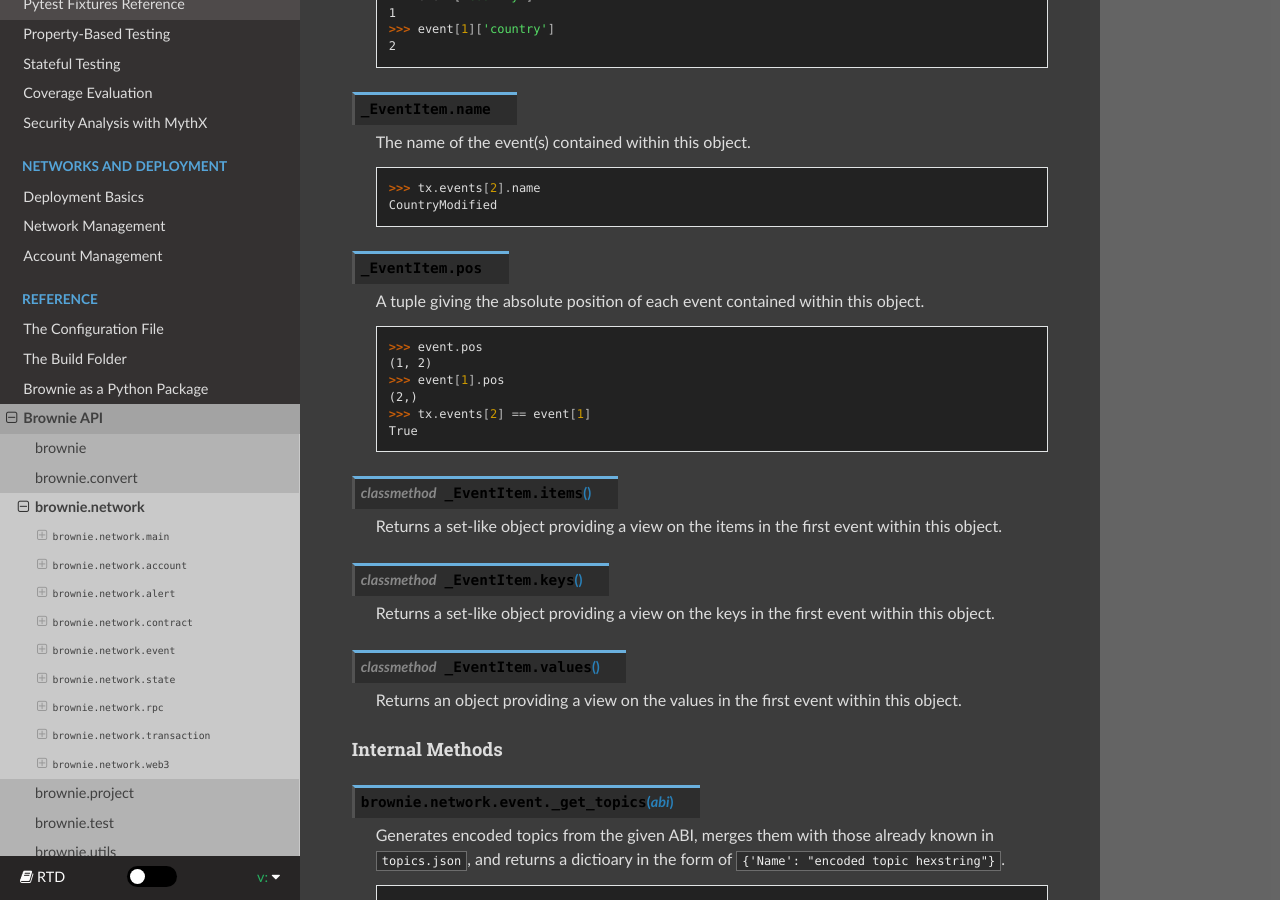
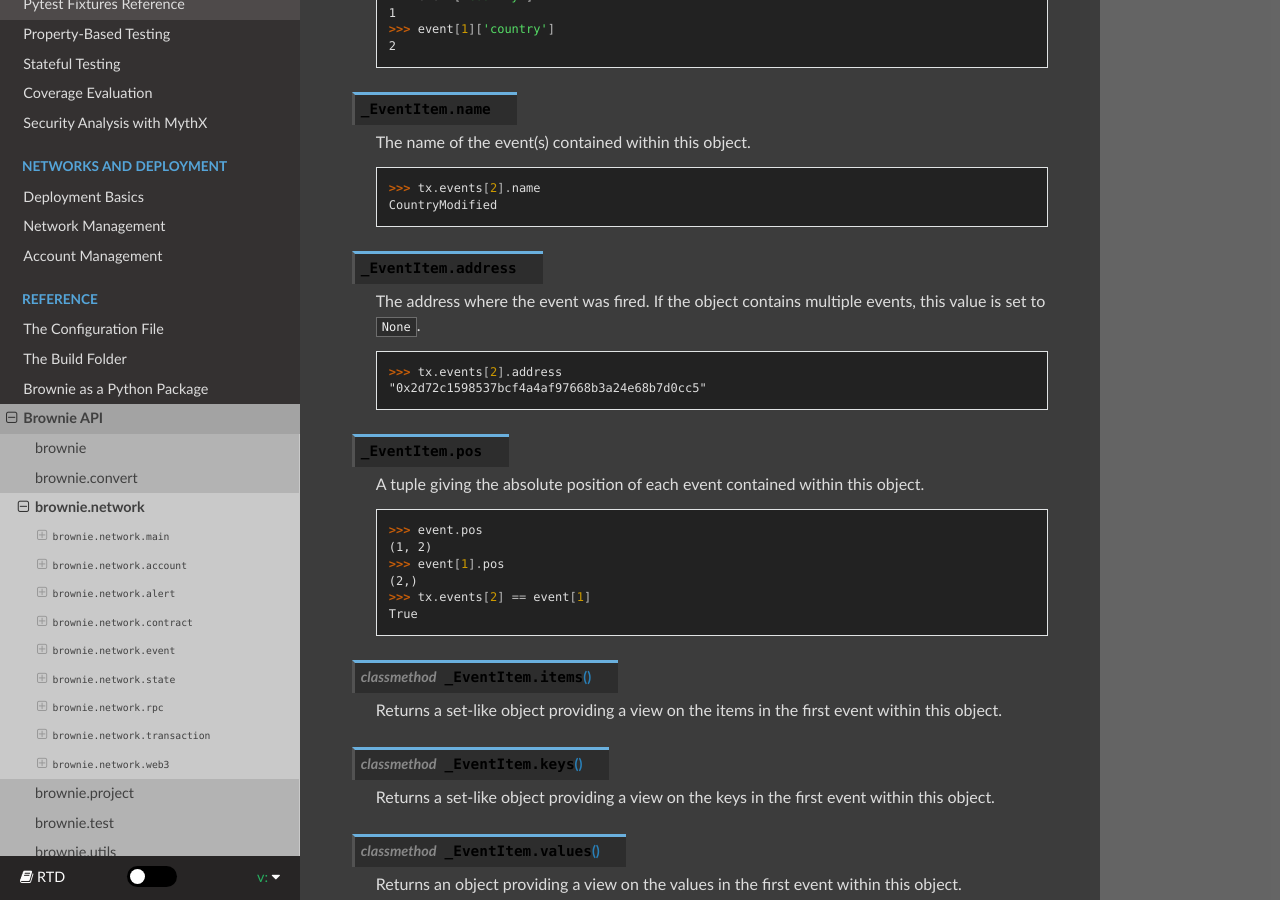
Before and after one commit to eth-brownie/brownie, a Sphinx documentation site: the page built from docs/api-network.rst, in a window 1280 px wide and 900 px high, scrolled down 26751 px. Built offline with Sphinx 7.4.7 and the Read the Docs theme 2.0.0, drawn with Linux system fonts in a browser that asks for light colours.

Commit message:
doc: update documentation with EventItem.address

```diff
--- a/docs/api-network.rst
+++ b/docs/api-network.rst
@@ -1338,6 +1338,14 @@
         >>> tx.events[2].name
         CountryModified
 
+.. py:attribute:: _EventItem.address
+
+    The address where the event was fired. If the object contains multiple events, this value is set to ``None``.
+
+    .. code-block:: python
+
+        >>> tx.events[2].address
+        "0x2d72c1598537bcf4a4af97668b3a24e68b7d0cc5"
 
 .. py:attribute:: _EventItem.pos
 
```
Also changed, not shown: docs/core-transactions.rst (+9 -3 lines).
